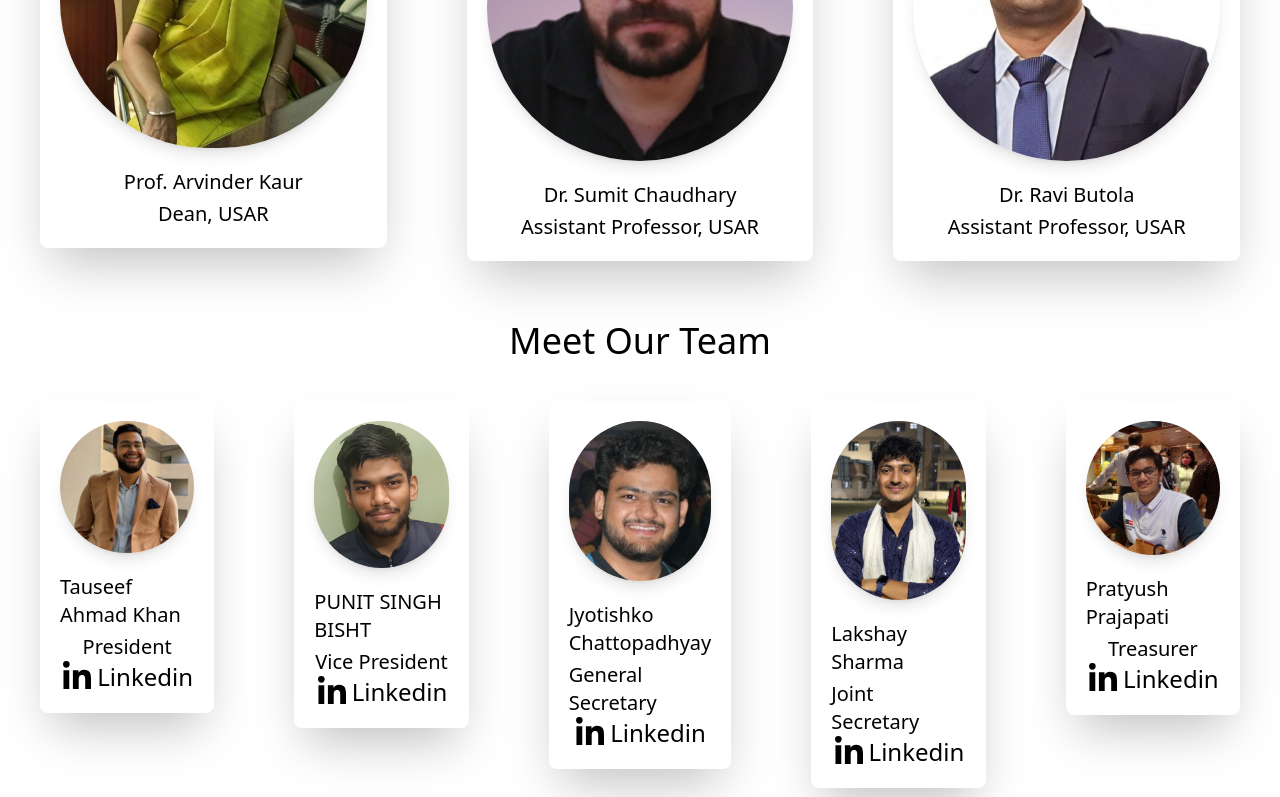
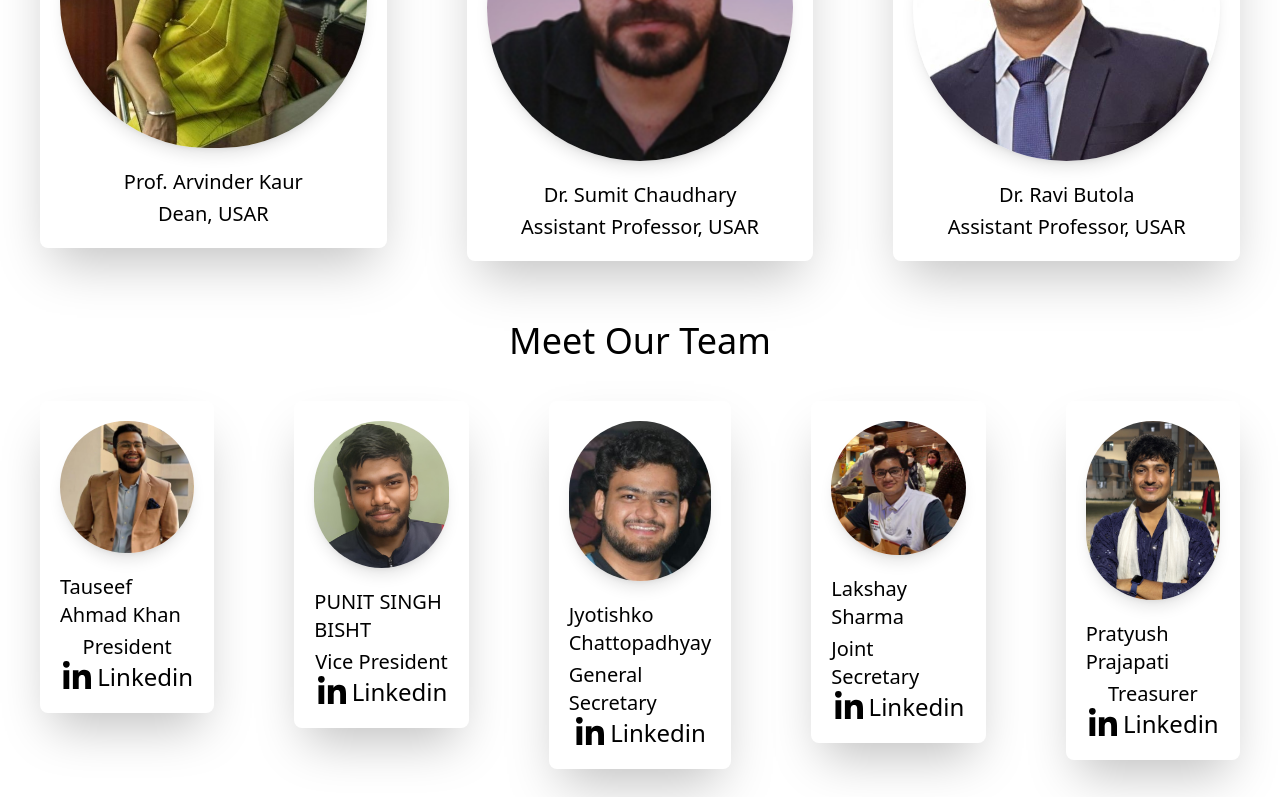
Before and after one commit to satyam-jha-16/ebsb-website, a React (Vite) app: page /about in a window 1280 px wide. Shown: the part 442-1239 px from the top of the page. Built offline with nearby package versions, Linux system fonts and the light colour scheme.

Commit message:
Update About.jsx

```diff
--- a/src/components/About/About.jsx
+++ b/src/components/About/About.jsx
@@ -110,7 +110,7 @@ export default function About() {
           </motion.div>
           <motion.div variants={fadeInUp}>
             <MCard
-              imagelink={pp}
+              imagelink={ls}
               name={"Lakshay Sharma"}
               post={"Joint Secretary"}
               linkedin={"https://www.linkedin.com/in/lakshya-pandey-a3b703288/"}
@@ -118,7 +118,7 @@ export default function About() {
           </motion.div>
           <motion.div variants={fadeInUp}>
             <MCard
-              imagelink={ls}
+              imagelink={pp}
               name={"Pratyush Prajapati"}
               post={"Treasurer"}
             />
```
